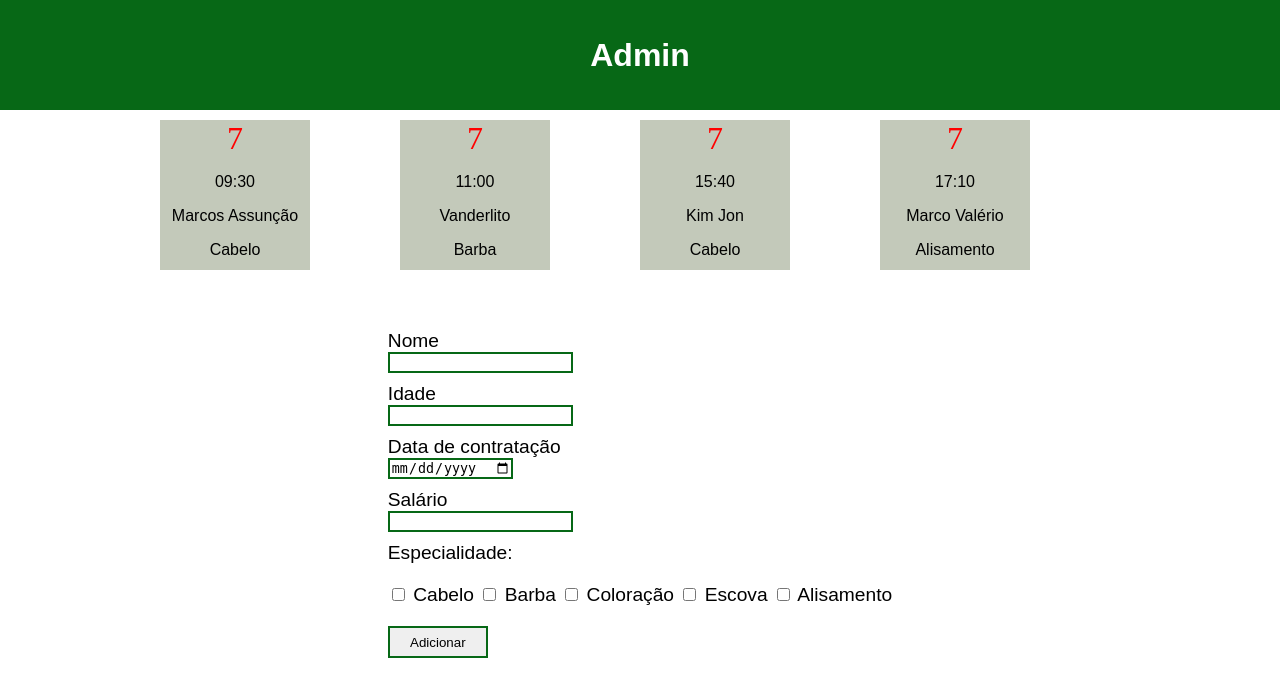
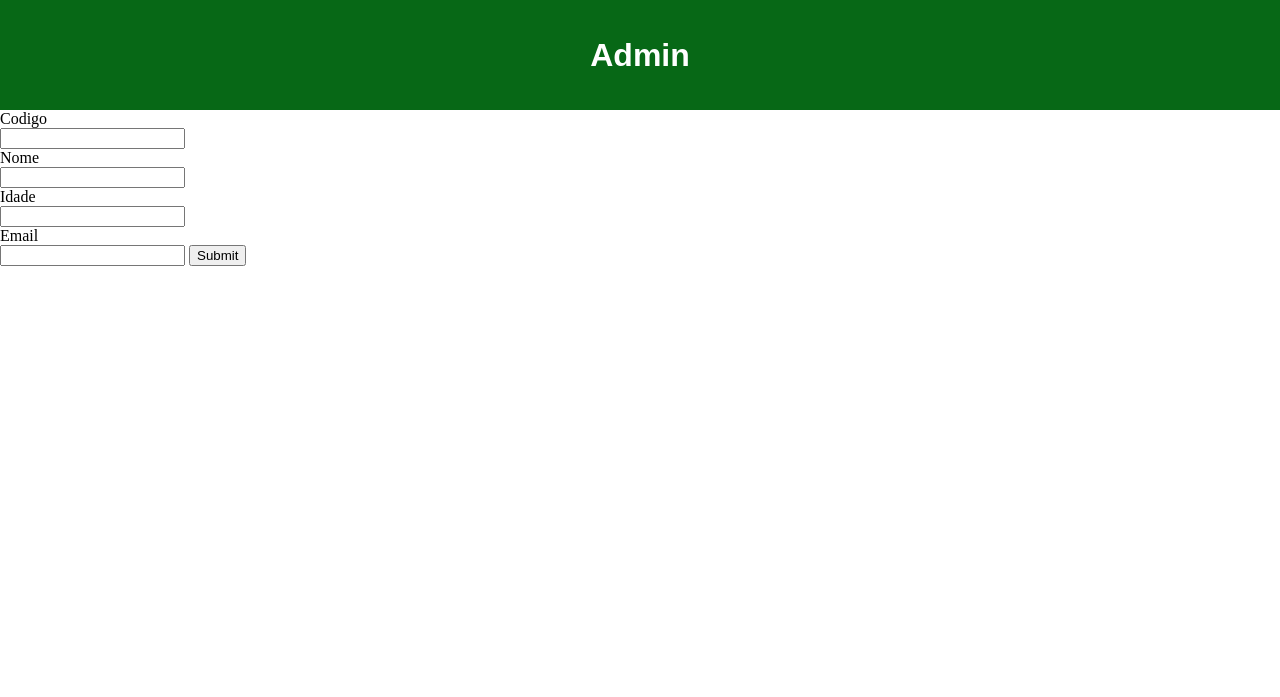
Before and after one commit to matheusgalote/clickbeard, a PHP site: page /admin.html in a window 1280 px wide. Shown: the top 697 px of the page. Run offline with PHP 8.4, Linux system fonts and the light colour scheme.

Commit message:
adicionado funcionalidade novo funcionario

```diff
--- a/admin.html
+++ b/admin.html
@@ -11,60 +11,17 @@
   <header class="header">
     <h2>Admin</h2>
   </header>
-
-  <section class="agendamentos">
-    <div class="card-agenda">
-      <span class="day">7</span>
-      <p>09:30</p>
-      <p>Marcos Assunção</p>
-      <p>Cabelo</p>
-    </div>
-    <div class="card-agenda">
-      <span class="day">7</span>
-      <p>11:00</p>
-      <p>Vanderlito</p>
-      <p>Barba</p>
-    </div>
-    <div class="card-agenda">
-      <span class="day">7</span>
-      <p>15:40</p>
-      <p>Kim Jon</p>
-      <p>Cabelo</p>
-    </div>
-    <div class="card-agenda">
-      <span class="day">7</span>
-      <p>17:10</p>
-      <p>Marco Valério</p>
-      <p>Alisamento</p>
-    </div>
-  </section>
-
   <section class="create-employee">
-    <form action="">
-      <div class="infos">
-        <label for="name">Nome</label>
-        <input type="text" for="name" id="name">
-        <label for="idade">Idade</label>
-        <input type="number" for="idade" id="idade">
-        <label for="data">Data de contratação</label>
-        <input type="date" for="date" id="date">
-        <label for="salary">Salário</label>
-        <input type="number" form="salary" id="salary" step="0.1">
-      </div>
-      <span>Especialidade:</span>
-      <div class="especialidades">
-        <input type="checkbox" id="cabelo" name="cabelo" value="cabelo">
-        <label for="cabelereiro">Cabelo</label>
-        <input type="checkbox" id="barba" name="barba" value="barba">
-        <label for="barba">Barba</label>
-        <input type="checkbox" id="color" name="color" value="color">
-        <label for="color">Coloração</label>
-        <input type="checkbox" id="escova" name="escova" value="escova">
-        <label for="escova">Escova</label>
-        <input type="checkbox" id="alisamento" name="alisamento" value="alisamento">
-        <label for="alisamento">Alisamento</label>
-      </div>
-      <button type="submit">Adicionar</button>
+    <form class="form" action="php-funcionario/insert_funcionario.php" method="post">
+      <label for="id">Codigo</label>
+      <input type="text" name="id" readonly="1">
+      <label for="nome">Nome</label>
+      <input type="text" name="nome">
+      <label for="idade">Idade</label>
+      <input type="number" name="idade">
+      <label for="email">Email</label>
+      <input type="email" name="email">
+      <input type="submit">
     </form>
   </section>
 </body>
--- a/css/admin.css
+++ b/css/admin.css
@@ -14,61 +14,6 @@ body {
   color: #fff;
 }
 
-/* Agenda */
-.agendamentos {
-  padding: 10px calc((100% - 960px) / 2);
-  display: grid;
-  grid-template-columns: repeat(4, 1fr);
-  grid-template-rows: auto;
+label {
+  display: block;
 }
-
-.card-agenda {
-  width: 150px;
-  height: 150px;
-  background: rgba(192, 199, 183, 0.95);
-  text-align: center;
-}
-
-.card-agenda span {
-  font-family: "Libre Baskerville", serif;
-  font-size: 2rem;
-  color: red;
-}
-
-.card-agenda p {
-  font-family: "Raleway", sans-serif;
-  font-size: 1rem;
-}
-
-/* New */
-.create-employee {
-  padding: 10px calc((100% - 960px) / 2);
-  font-family: "Raleway", sans-serif;
-  font-size: 1.2rem;
-  margin-top: 40px;
-  display: flex;
-  justify-content: center;
-  align-items: center;
-}
-
-.infos input {
-  display: block;
-  border: 2px solid #076816;
-  margin-bottom: 10px;
-}
-
-.especialidades {
-  margin: 20px 0;
-}
-
-.create-employee button[type="submit"] {
-  border: 2px solid #076816;
-  width: 100px;
-  height: 2rem;
-}
-
-.create-employee button[type="submit"]:hover {
-  background: #076816;
-  color: #fff;
-  border: 2px solid #8dc63f;
-}
--- a/php-login/home.php
+++ b/php-login/home.php
@@ -5,7 +5,6 @@ if(!isset($_SESSION['loggedin'])) {
 	header('Location: index.html');
 	exit();
 }
-
 ?>
 
 <!DOCTYPE html>
```
Also changed, not shown: php-funcionario/form_espe.php (added, +29 -0 lines), php-funcionario/form_func.php (added, +23 -0 lines), php-funcionario/insert_especialidade.php (added, +19 -0 lines), php-funcionario/insert_funcionario.php (added, +23 -0 lines), php-funcionario/lista_funcionario.php (added, +20 -0 lines), php-funcionario/lista_profissoes.php (added, +21 -0 lines).
